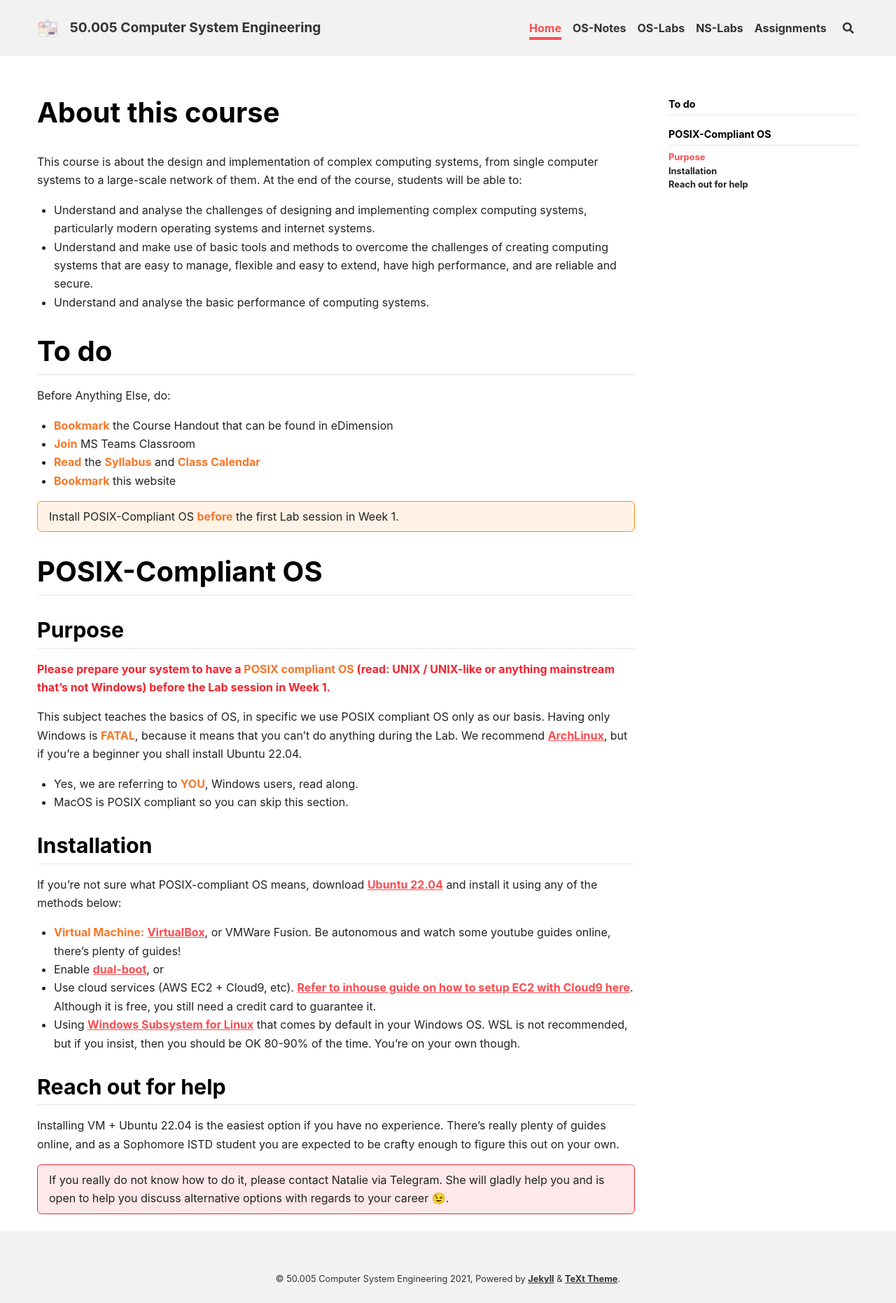
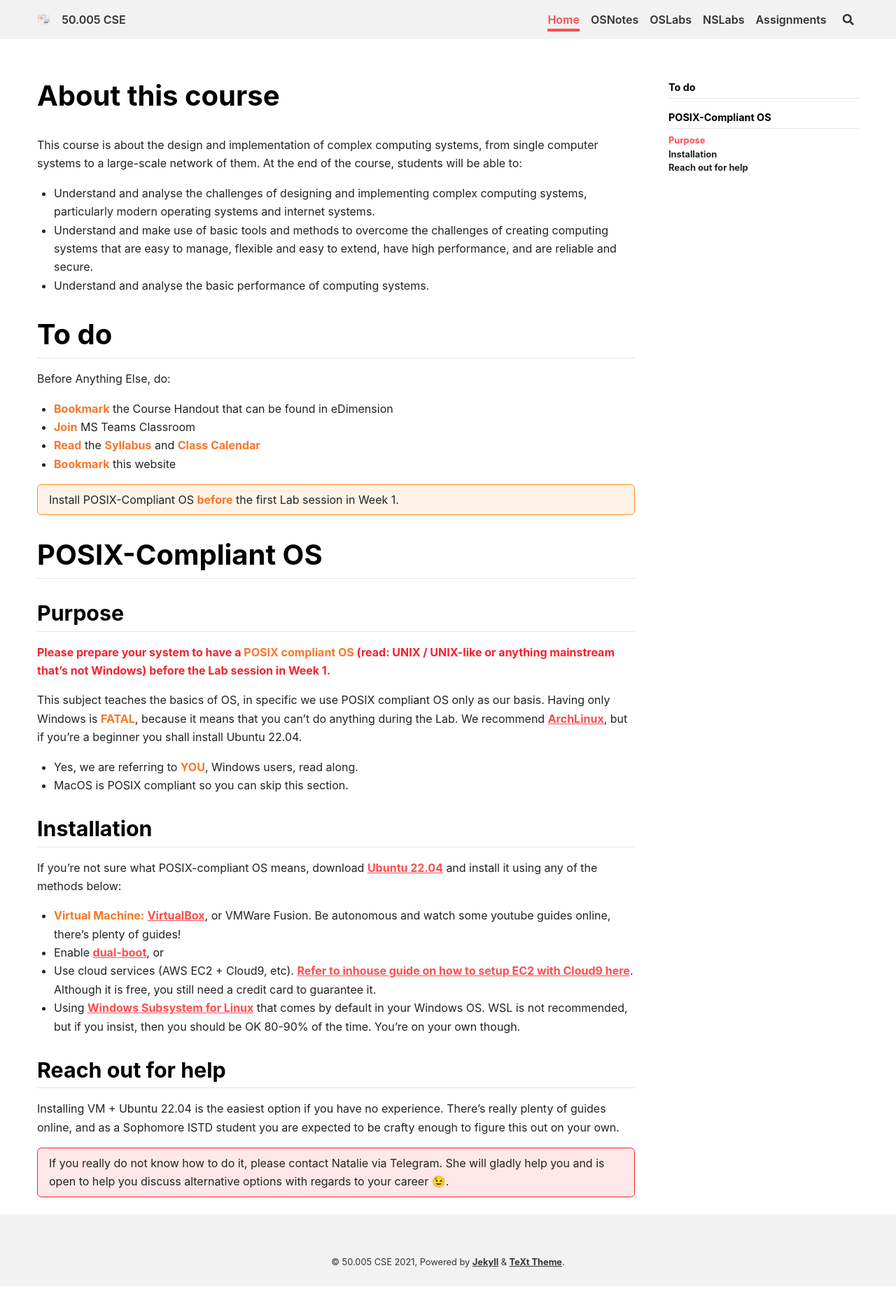
Before and after one commit to natalieagus/50005-2023, a Jekyll site: the page built from index.md, in a window 1280 px wide. Shown: the whole page at 70% size. Built offline with Jekyll 4.4.1, drawn with Linux system fonts in a browser that asks for light colours; nearby versions of some CDN libraries; after the commit the page ends 1838 px from its top, so only the background shows below that.

Commit message:
feat: update header styling

```diff
--- a/_config.yml
+++ b/_config.yml
@@ -19,7 +19,7 @@ text_skin: "default" # "default" (default), "dark", "forest", "ocean", "chocolat
 highlight_theme: "tomorrow" # "default" (default), "tomorrow", "tomorrow-night", "tomorrow-night-eighties", "tomorrow-night-blue", "tomorrow-night-bright"
 url: "https://natalieagus.github.io"
 baseurl: /50005 # does not include hostname
-title: 50.005 Computer System Engineering
+title: 50.005 CSE
 description: > # this means to ignore newlines until "Language & timezone"
   We can explain it to you, but we can't understand it for you.
 
--- a/_data/navigation.yml
+++ b/_data/navigation.yml
@@ -1,16 +1,16 @@
 header:
   - title: Home
     url: /index.html
-  - title: OS-Notes
+  - title: OSNotes
     url: /os_notes/week1_intro
     key: os_notes
-  - title: OS-Labs
+  - title: OSLabs
     url: /os_labs/lab1_intro
     key: os_labs
   # - title: NS-Notes
   #   url: /ns_notes/overview
   #   key: ns_notes
-  - title: NS-Labs
+  - title: NSLabs
     url: /ns_labs/lab1_1
     key: ns_labs
   - title: Assignments
--- a/_sass/common/_variables.scss
+++ b/_sass/common/_variables.scss
@@ -79,8 +79,8 @@ $z-indexes: (
 );
 
 $layout: (
-  header-height:          5rem,
-  header-height-sm:       3rem,
+  header-height:          3.5rem,
+  header-height-sm:       2.5rem,
   content-max-width:      950px,
   sidebar-width:          250px,
   sidebar-header-height:  3rem,
--- a/_sass/components/_header.scss
+++ b/_sass/components/_header.scss
@@ -1,7 +1,7 @@
 .header {
   background: $header-background;
   a {
-    font-weight: map-get($base, font-weight) + 300;
+    font-weight: map-get($base, font-weight) + 200;
     text-decoration: none !important;
     @include link-colors($header-text-color, $main-color-1);
   }
@@ -64,19 +64,19 @@
   @include flexbox();
   @include align-items(center);
   & > svg {
-    width: map-get($base, font-size-h4) * 1.6;
-    height: map-get($base, font-size-h4) * 1.6;
+    width: map-get($base, font-size-h4);
+    height: map-get($base, font-size-h4);
     margin-right: map-get($spacers, 3);
     vertical-align: middle;
     @include media-breakpoint-down(md) {
-      width: map-get($base, font-size-h4) * 1.2;
-      height: map-get($base, font-size-h4) * 1.2;
+      width: map-get($base, font-size-h5) ;
+      height: map-get($base, font-size-h5) ;
     }
   }
   & > a {
     display: inline-block;
     word-break: break-all;
-    font-size: map-get($base, font-size-h4);
+    font-size: map-get($base, font-size-h5);
     @media (max-width: 768px)
     {
       font-size: map-get($base, font-size-h5);
@@ -96,7 +96,7 @@
     font-size: map-get($base, font-size-h5);
     @media (max-width: 768px)
     {
-      font-size: map-get($base, font-size-h5-xs) * 0.8;
+      font-size: map-get($base, font-size-h5-sm);
     }
     @include media-breakpoint-down(md) {
       padding-bottom: 4px;
```
